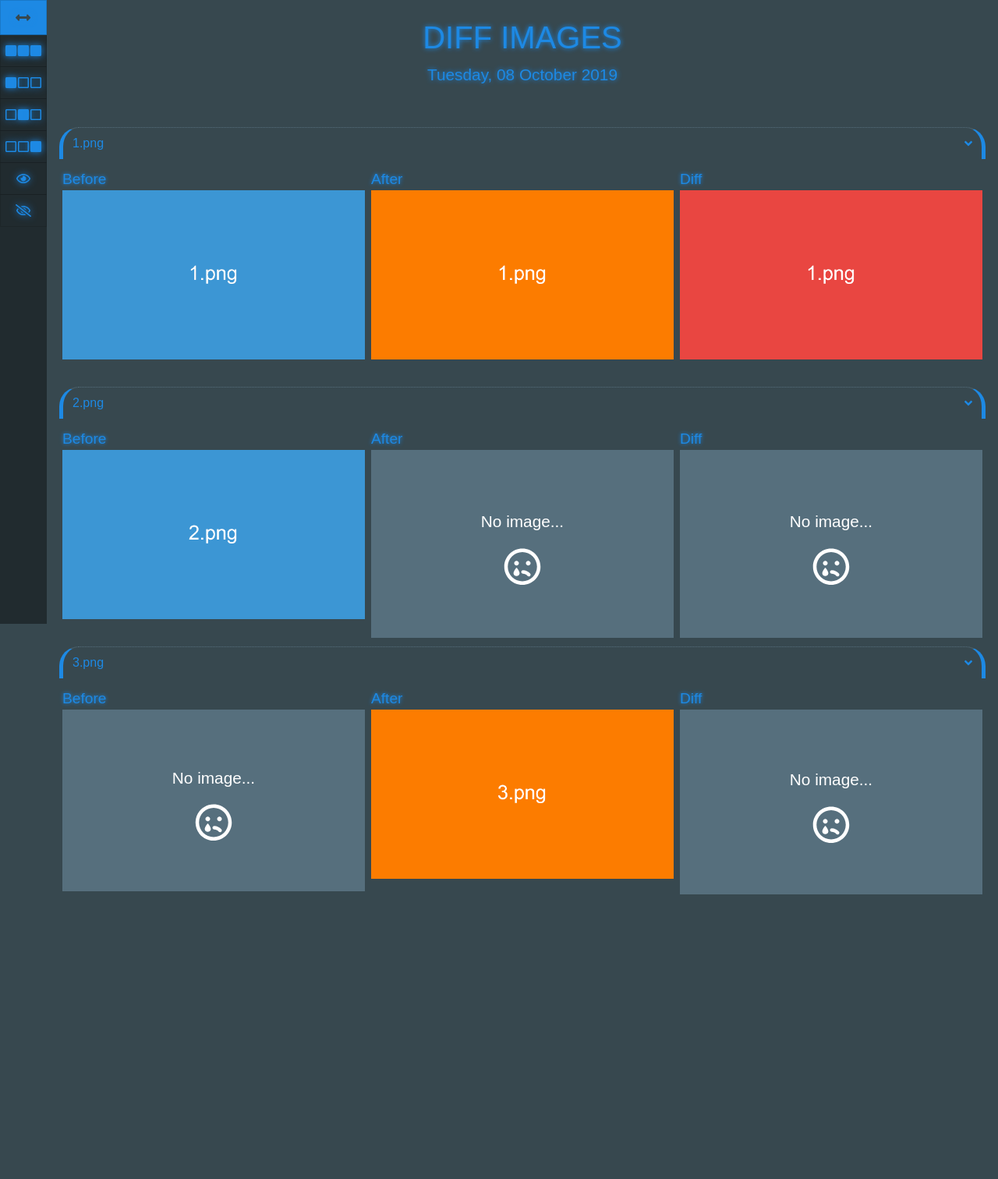
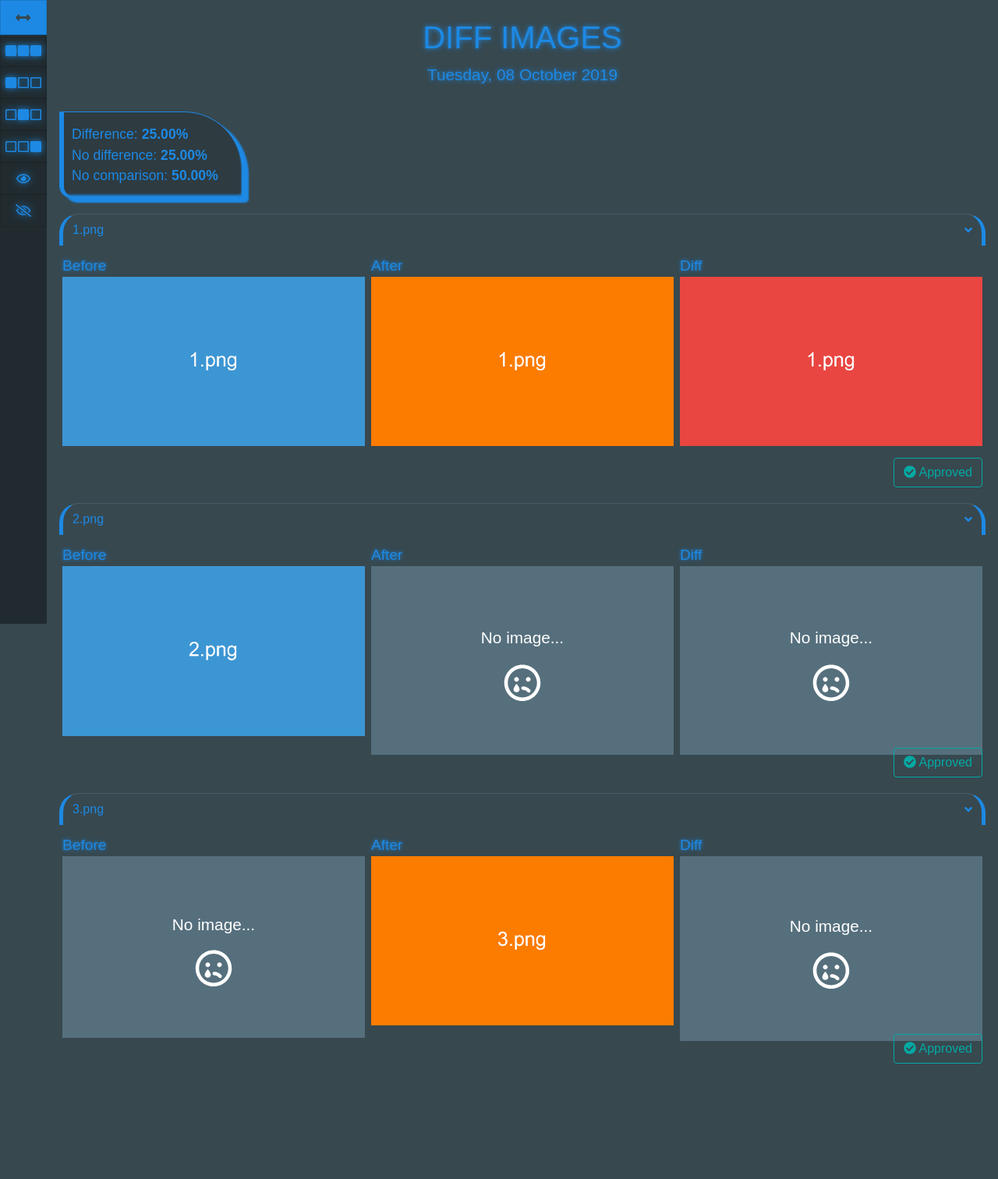
Before and after one commit to thiagofranchin/image-diff, a PHP site: page / in a window 1280 px wide. Shown: the whole page at 78% size. Before the commit the page ends 1147 px from the top, so only its background shows below. Run offline with PHP 8.4, Linux system fonts and the light colour scheme; some libraries are stand-ins or nearby versions; some web fonts are replaced.

Commit message:
approved btn and report

```diff
--- a/accordion.php
+++ b/accordion.php
@@ -59,6 +59,11 @@
         }
         ?>
       </div>
+
+        <div class="col-12 pr-1">
+          <button class="btn btn-outline-success d-block ml-auto"><i class="fas fa-check-circle"></i> Approved</button>
+        </div>
+
     </div>
   </div>
   <?php
--- a/compare.php
+++ b/compare.php
@@ -28,6 +28,23 @@ function compare(){
     $diffBA
   );
 
+  // Total of cases which appear only on A and B
+  $noComparison = count($diffAB) + count($diffBA);
+
+  // Total of images generated by smoke test
+  $totalImages = count(array_unique(array_merge($before, $after)));
+
+  // Total of images without difference
+  $noDifference = $totalImages - count($all_cases);
+
+  echo  '<div class="row">' .
+          '<div class="report">' .
+            '<div class="text-primary">Difference: <span>'. number_format((count($diff) / $totalImages) * 100, 2, '.', '') . '%</span></div>' .
+            '<div class="text-primary">No difference: <span>' . number_format(($noDifference / $totalImages) * 100, 2, '.', '') . '%</span></div>' .
+            '<div class="text-primary">No comparison: <span>' . number_format(($noComparison / $totalImages) * 100, 2, '.', '') . '%</span></div>' .
+          '</div>' .
+        '</div>';
+
   $all_cases_final = call_user_func_array('array_merge', $all_cases);
 
   sort($all_cases_final);
--- a/javascript/app.js
+++ b/javascript/app.js
@@ -113,4 +113,7 @@ $( document ).ready(function() {
   // Date
   let nowDate = moment().format('dddd[, ] DD MMMM YYYY');
   $('.date').append(nowDate)
+
+
+
 });
--- a/src/scss/partials/_accordion.scss
+++ b/src/scss/partials/_accordion.scss
@@ -6,7 +6,7 @@
     border-radius: 25px 25px 0 0;
     border-right: 5px solid $primary;
     border-top-style: dotted;
-    box-shadow: 0px 0px 0px #1d89e4;
+    box-shadow: 0px 0px 0px $primary;
     transition: border-radius box-shadow .8s ease;
 
     &.collapsed {
@@ -16,12 +16,12 @@
 
     &:hover {
       background-color: transparent;
-      box-shadow: 0px 3px 10px #1d89e4, inset 0px -3px 10px #1d89e4;
+      box-shadow: 0px 3px 10px $primary, inset 0px -3px 10px $primary;
 
       &.collapsed {
         border-bottom: 1px dotted $primary;
         border-top: 1px dotted $primary;
-        box-shadow: 0px 0px 10px #1d89e4, inset 0px 0px 10px #1d89e4;
+        box-shadow: 0px 0px 10px $primary, inset 0px 0px 10px $primary;
       }
     }
   }
@@ -74,5 +74,29 @@
     }
   }
 
-  .crosshair {cursor: crosshair;}
+  .crosshair { cursor: crosshair; }
+
+  .report {
+    background: lighten($darkness, 6%);
+    border-radius: 0px 75px 5px 15px;
+    border: 1px solid $primary;
+    box-shadow: 8px 6px 2px $primary, inset 0px -3px 3px $primary, inset 5px 0px 0px $primary;
+    font-size: 1.1rem;
+    margin: 0;
+    padding: 15px 30px 15px 15px;
+    @media (max-width: 991.98px) {
+      font-size: 1rem;
+    }
+
+    span {
+      font-weight: 600;
+    }
+  }
+
+  .btn-outline-success {
+    &:hover {
+      background: #037773;
+      border: 1px solid transparent;
+    }
+  }
 }
--- a/src/scss/partials/_colors.scss
+++ b/src/scss/partials/_colors.scss
@@ -1,6 +1,6 @@
 $primary:       #1D89E4;
 $secondary:     #37484F;
-$success:       #57D78C;
+$success:       #04a9a3;
 $info:          #43A5F6;
 $warning:       #F5AF3F;
 $danger:        #E84C3D;
@@ -8,3 +8,5 @@ $light:         #566F7D;
 $dark:          #37484F;
 
 $body-bg:       $dark;
+
+$darkness:      #212B2F;
--- a/src/scss/partials/_menu.scss
+++ b/src/scss/partials/_menu.scss
@@ -1,5 +1,5 @@
 .menu {
-  background: #212B2F;
+  background: $darkness;
   height: 100vh;
   position: fixed;
   width: 60px;
```
Also changed, not shown: css/style.min.css.
